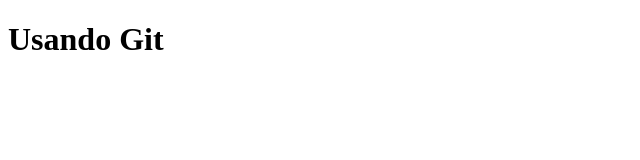
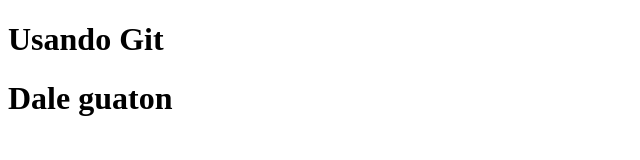
Before and after one commit to SebastianSantanderLeal/Clase-de-git, a plain HTML site: page index.html in a window 1280 px wide. Shown: the whole page, without its empty margins (0-640 px from the left). Drawn offline with Linux system fonts and the light colour scheme.

Commit message:
Dale guaton

```diff
--- a/index.html
+++ b/index.html
@@ -8,5 +8,6 @@
 </head>
 <body>
     <h1>Usando Git</h1>
+    <h1>Dale guaton</h1>
 </body>
 </html>
```
